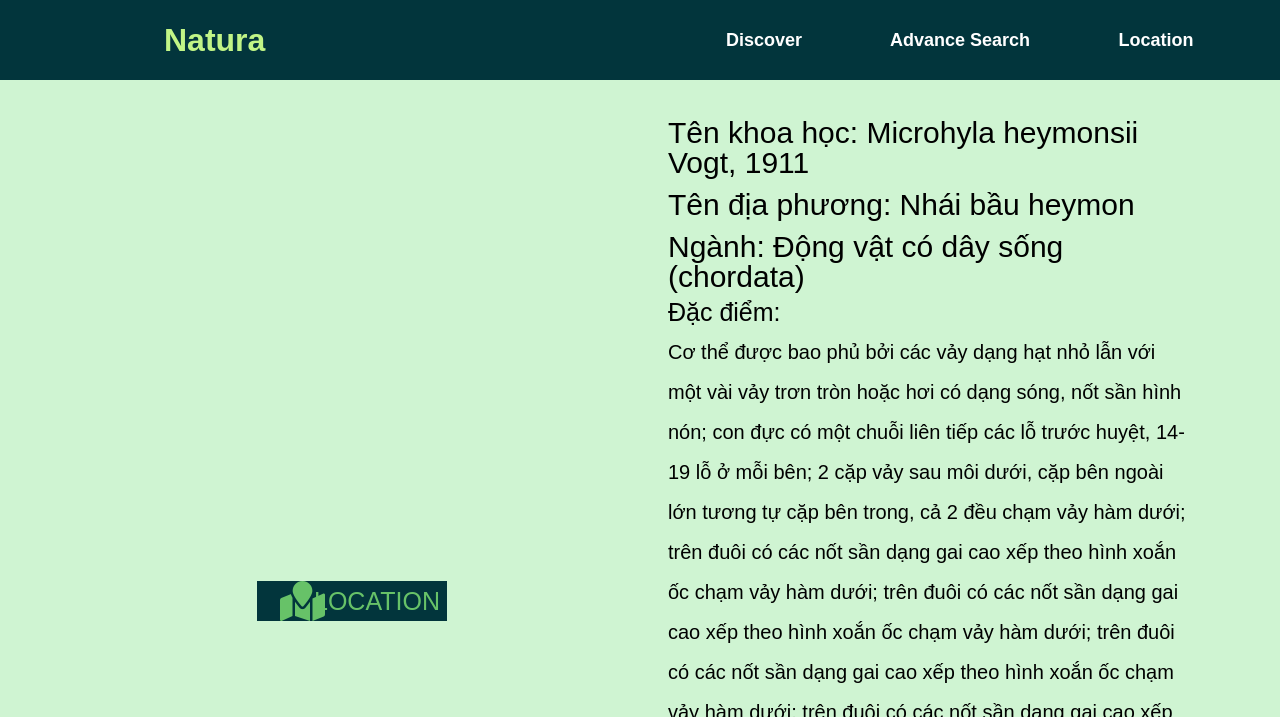
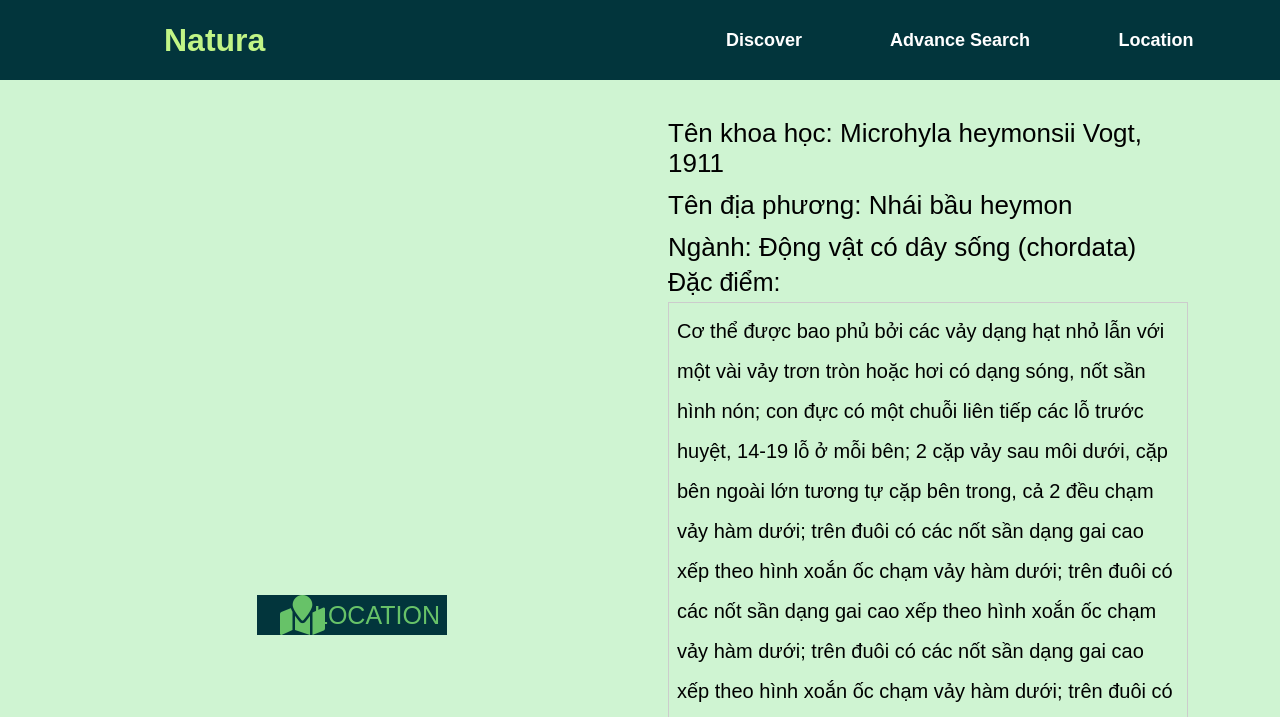
Before and after one commit to nhannguyen039/web-info-of-bird, a plain HTML site: page info.html in a window 1280 px wide. Shown: the top 717 px of the page. Drawn offline with Linux system fonts and the light colour scheme.

Commit message:
refactor

```diff
--- a/src/assets/css/info.css
+++ b/src/assets/css/info.css
@@ -100,7 +100,7 @@
 #body .body-container__item--text {
     color: #000;
     height: 13%;
-    font-size: 3rem;
+    font-size: 2.6rem;
     padding: 6px 12px;
     line-height: 3rem;
     word-wrap: break-word;
@@ -117,14 +117,13 @@
 
 #body .body-container__item--text2--des {
     line-height: 4rem;
-    /* display: -webkit-box;
-    -webkit-line-clamp: 12;
-    -webkit-box-orient: vertical; */
     overflow: scroll;
     text-overflow: ellipsis;
     font-size: 2rem;
-    height: 100%;
+    height: 80%;
     margin-top: 12px;
+    border: 1px solid #ccc;
+    padding: 8px;
 }
 
 #footer {
```
